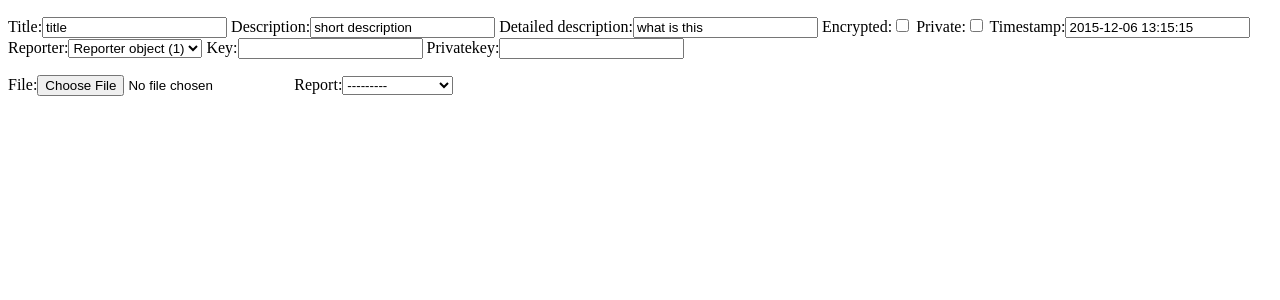
After one commit to ReidBix/cs3240-f15-team19, a Django app: page /SecureWitness/edit_report/1/ in a window 1280 px wide. The commit adds this page. Shown: the top 300 px of the page. Run offline with Django 3.2, Linux system fonts and the light colour scheme; data comes from the database, SQL or seed files in the repository; both versions use the stored data as it was after the commit; parts of the project's set-up code (start-up, migrations or seed data) failed here and were passed over.

Commit message:
Report creation and display

```diff
--- a/dev/Project/SecureWitness/forms.py
+++ b/dev/Project/SecureWitness/forms.py
@@ -23,27 +23,30 @@ else:
     DATABASE_ENGINE =  settings.DATABASE_ENGINE
 
 
-class ReportForm(forms.Form):
-     title = forms.CharField(label='Title', help_text='Title', max_length=50, required=True)
-     description = forms.CharField(label='Short Description (one sentence)', help_text='Short Description (one sentence)', max_length=100, required=True)
-     detailed_description = forms.CharField(widget=forms.TextInput(), label='Long Description (paragraph)', help_text='Long Description (paragraph)', max_length=500, required=True)
-     encrypted = forms.BooleanField(label='Encrypted', help_text='Encrypted', initial=False, required=False)
-     private = forms.BooleanField(label='Private', help_text='Private', initial=False, required=False)
-     privatekey = forms.CharField(label='privatekey', max_length=2000, required=False)
+class ReportForm(forms.ModelForm):
+     # title = forms.CharField(label='Title', help_text='Title', max_length=50, required=True)
+     # description = forms.CharField(label='Short Description (one sentence)', help_text='Short Description (one sentence)', max_length=100, required=True)
+     # detailed_description = forms.CharField(widget=forms.TextInput(), label='Long Description (paragraph)', help_text='Long Description (paragraph)', max_length=500, required=True)
+     # encrypted = forms.BooleanField(label='Encrypted', help_text='Encrypted', initial=False, required=False)
+     # private = forms.BooleanField(label='Private', help_text='Private', initial=False, required=False)
+     # privatekey = forms.CharField(label='privatekey', max_length=2000, required=False)
      #files = forms.FileField(upload_to='reports')
      class Meta:
          model = Report
          fields = ('title', 'description', 'detailed_description', 'encrypted',
-                   'private','timestamp', 'user','key', 'privatekey')
+                   'private','timestamp','reporter','key', 'privatekey')
 #     created = forms.DateTimeField(label='Timestamp')
 #user = forms.CharField(max_length=25)
 
 
-class UploadForm(forms.Form):
-    files = forms.FileField()
+class UploadForm(forms.ModelForm):
+    # files = forms.FileField()
     class Meta:
         model = Upload
         fields = ('file', 'report')
+
+
+
 
 class CategoryForm(ModelForm):
     name = forms.CharField(max_length=128, help_text="Please enter the category name.")
--- a/dev/Project/SecureWitness/models.py
+++ b/dev/Project/SecureWitness/models.py
@@ -23,10 +23,12 @@ class Report(models.Model):
     reporter = models.ForeignKey(Reporter, blank=True)
     key = models.CharField(max_length=2000, blank=True)
     privatekey = models.CharField(max_length=2000, blank=True)
+
     def __str__(self):
         return self.title
 
 class Upload(models.Model):
+    name = models.CharField(max_length=50, blank=True)
     file = models.FileField(upload_to='files/%Y/%m/%d', blank=True, default="testfile")
     report = models.ForeignKey(Report, blank=True)
 
@@ -51,7 +53,7 @@ class Page(models.Model):
         return self.title
 
 class UserProfile(models.Model):
-    user = models.OneToOneField(User)
+    user = models.OneToOneField(Reporter)
     website = models.URLField(blank=True)
     picture = models.ImageField(upload_to='profile_images', blank=True)
     uKey = models.CharField(validators=[RegexValidator(regex='^.{266}$', message='Length has to be 266', code='nomatch')], max_length=266,blank=True)
--- a/dev/Project/SecureWitness/urls.py
+++ b/dev/Project/SecureWitness/urls.py
@@ -17,4 +17,6 @@ urlpatterns = patterns('',
     url(r'^auth/$',views.auth, name='auth'),
     url(r'^messages/', include('postman.urls', namespace='postman', app_name='postman')),
     url(r'^search/', views.search, name='search'),
+    url(r'^disp_report/([0-9]+)/$', views.disp_report, name="disp_report"),
+    url(r'^edit_report/([0-9]+)/$', views.edit_report, name="edit_report"),
 )
--- a/dev/Project/SecureWitness/views.py
+++ b/dev/Project/SecureWitness/views.py
@@ -6,6 +6,7 @@ from django.core.urlresolvers import reverse
 
 from Project.SecureWitness.models import *
 from Project.SecureWitness.forms import *
+from django.shortcuts import redirect, get_object_or_404
 
 from django.contrib.auth import authenticate, login, logout
 
@@ -98,28 +99,59 @@ def list(request):
 
 
 def reports(request):
-    report_list = Report.objects.order_by('timestamp')[:5]
-    return render_to_response('SecureWitness/reports.html', {'reports': report_list}, context_instance=RequestContext(request))
+    reporter_name = Reporter.objects.filter(username=request.user)
+    report_list = Report.objects.filter(reporter = reporter_name).order_by('timestamp')
+    return render(request, 'SecureWitness/reports.html', {'reports': report_list})
+
+
+def disp_report(request, rep_id):
+    report = get_object_or_404(Report, pk=rep_id)
+    files = Upload.objects.filter(report=report)
+    return render_to_response('SecureWitness/disp_report.html',{'report': report, 'files':files}, context_instance=RequestContext(request))
+
+def edit_report(request, id):
+    old_report = get_object_or_404(Report, pk=id)
+    if request.method == 'POST':
+
+        report_form = ReportForm(request.POST, request.FILES,instance=old_report)
+        upload_form = UploadForm(request.POST, request.FILES)
+        if report_form.is_valid and upload_form.is_valid():
+            old_report.title=request.POST['title']
+            old_report.description = request.POST['description']
+            old_report.detailed_description = request.POST['detailed_description']
+            old_report.save()
+            upload = Upload(file=request.FILES, report = old_report, name = request.FILES)
+            upload.save()
+
+    else:
+        report_form = ReportForm(instance=old_report)
+        upload_form = UploadForm()
+    context = {'report_form': report_form, 'upload_form': upload_form}
+    return render(request, 'SecureWitness/edit_report.html', context)
 
 
 def add_report(request):
-    print("Anything")
+
     if request.method == 'POST':
-        print("Post or anything else why isn't this showing up")
+
         report_form = ReportForm(request.POST, request.FILES)
         upload_form = UploadForm(request.POST, request.FILES)
 
         if report_form.is_valid() and upload_form.is_valid():
             # file is saved
-            for f in request.FILES.getlist("files"):
-                upload = Upload(file=f, report=request.POST['title'])
-                upload.save()
-            print("Inside the if statement")
-            report = Report(user = request.user, docfile = request.FILES['docfile'],
+            reporter = get_object_or_404(Reporter,name=request.user)
+            reporter.save()
+            nreport = Report(reporter = reporter,
                               title = request.POST['title'], description = request.POST['description'],
                               detailed_description = request.POST['detailed_description'],
                               encrypted = False, private = False, timestamp = datetime.now())
-            report.save()
+            nreport.save()
+            for f in request.FILES.getlist("files"):
+                upload = Upload(file=f, report=nreport, name=f)
+                upload.save()
+
+
+            return redirect('/SecureWitness/reports/')
         else:
             print(report_form.errors, upload_form.errors)
     else:
--- /dev/null
+++ b/dev/templates/SecureWitness/edit_report.html
@@ -0,0 +1,11 @@
+<!DOCTYPE html>
+<html lang="en">
+<head>
+    <meta charset="UTF-8">
+    <title></title>
+</head>
+<body>
+    <p>{{ report_form }}</p>
+    <p>{{ upload_form }}</p>
+</body>
+</html>
```
Also changed, not shown: dev/templates/SecureWitness/add_report.html (+5 -3 lines), dev/templates/SecureWitness/disp_report.html (added, +17 -0 lines), dev/templates/SecureWitness/reports.html (+8 -0 lines), dev/SecureWitness.db.
